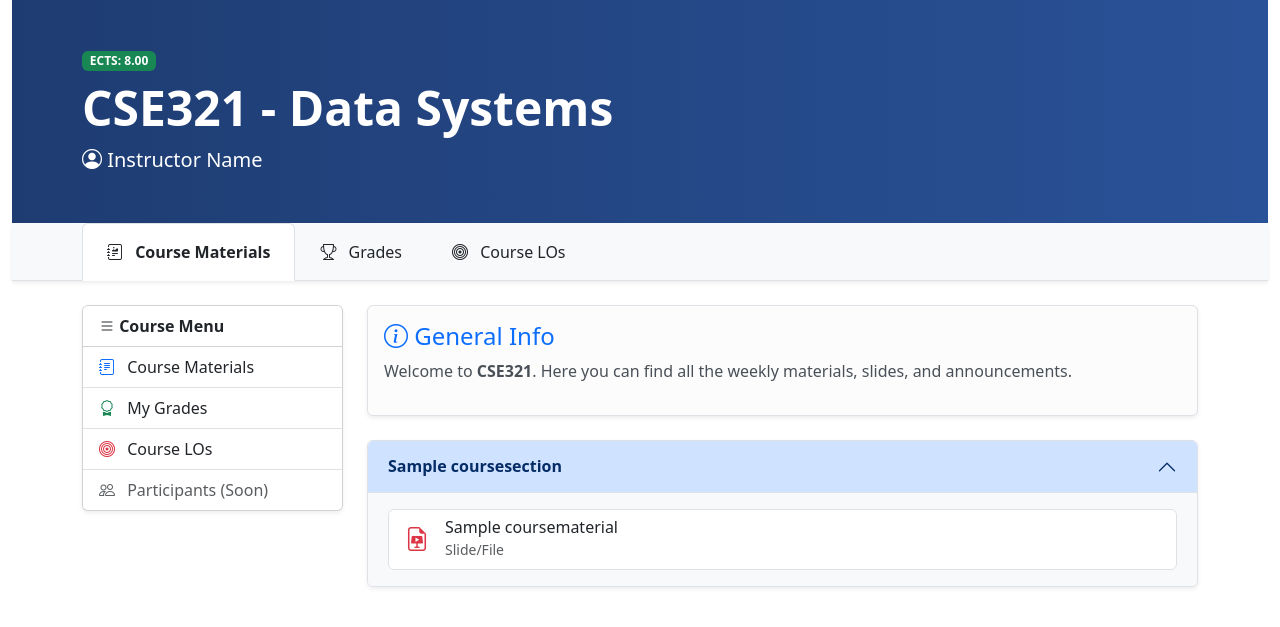
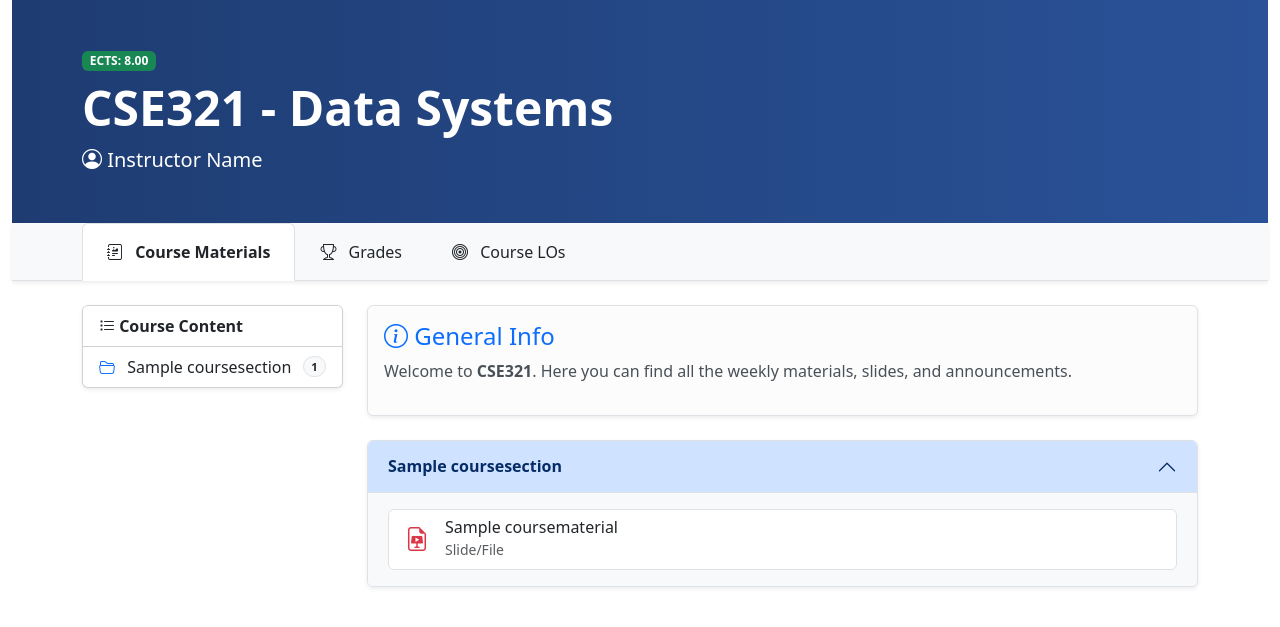
Before and after one commit to Mirket07/Acumie, a Django app: page /courses/1/ in a window 1280 px wide. Shown: the part 57-684 px from the top of the page. Run offline with Django 5.2, Linux system fonts and the light colour scheme; a user stored in the database is signed in; data comes from the database, SQL or seed files in the repository; tables that the repository leaves empty hold one stand-in row (values such as "Sample post"); parts of the project's set-up code (start-up, migrations or seed data) failed here and were passed over.

Commit message:
course menu düzeltildi

```diff
--- a/courses/templates/courses/course_detail.html
+++ b/courses/templates/courses/course_detail.html
@@ -44,21 +44,21 @@
         <div class="col-md-3 d-none d-md-block">
             <div class="card shadow-sm sticky-top" style="top: 20px; z-index: 1;">
                 <div class="card-header bg-white fw-bold">
-                    <i class="bi bi-list"></i> Course Menu
+                    <i class="bi bi-list-task"></i> Course Content
                 </div>
-                <div class="list-group list-group-flush">
-                    <a href="#course-content" class="list-group-item list-group-item-action" onclick="document.getElementById('course-tab').click()">
-                        <i class="bi bi-journal-text me-2 text-primary"></i> Course Materials
-                    </a>
-                    <a href="#grades-content" class="list-group-item list-group-item-action" onclick="document.getElementById('grades-tab').click()">
-                        <i class="bi bi-award me-2 text-success"></i> My Grades
-                    </a>
-                    <a href="#los-content" class="list-group-item list-group-item-action" onclick="document.getElementById('los-tab').click()">
-                        <i class="bi bi-bullseye me-2 text-danger"></i> Course LOs
-                    </a>
-                    <a href="#" class="list-group-item list-group-item-action disabled">
-                        <i class="bi bi-people me-2"></i> Participants (Soon)
-                    </a>
+                <div class="list-group list-group-flush" style="max-height: 70vh; overflow-y: auto;">
+                    {% for section in sections %}
+                        <a href="#"
+                           onclick="goToSection('{{ section.id }}'); return false;"
+                           class="list-group-item list-group-item-action d-flex justify-content-between align-items-center">
+                            <span><i class="bi bi-folder2-open me-2 text-primary"></i> {{ section.title }}</span>
+                            <span class="badge bg-light text-dark border rounded-pill small" style="font-size: 0.7rem;">
+                                {{ section.materials.count }}
+                            </span>
+                        </a>
+                    {% empty %}
+                        <div class="list-group-item text-muted fst-italic">No content sections yet.</div>
+                    {% endfor %}
                 </div>
             </div>
         </div>
@@ -68,6 +68,7 @@
             <div class="tab-content" id="courseTabsContent">
 
                 <div class="tab-pane fade show active" id="course-content" role="tabpanel" aria-labelledby="course-tab">
+
                     <div class="alert alert-light border shadow-sm mb-4">
                         <h4 class="alert-heading text-primary"><i class="bi bi-info-circle"></i> General Info </h4>
                         <p>Welcome to <strong>{{ course.code }}</strong>. Here you can find all the weekly materials, slides, and announcements.</p>
@@ -75,7 +76,7 @@
 
                     <div class="accordion" id="courseAccordion">
                         {% for section in sections %}
-                        <div class="accordion-item mb-3 border shadow-sm rounded overflow-hidden">
+                        <div class="accordion-item mb-3 border shadow-sm rounded overflow-hidden" id="section-{{ section.id }}">
                             <h2 class="accordion-header" id="heading{{ section.id }}">
                                 <button class="accordion-button fw-bold {% if not forloop.first %}collapsed{% endif %}" type="button" data-bs-toggle="collapse" data-bs-target="#collapse{{ section.id }}" aria-expanded="true">
                                     {{ section.title }}
@@ -125,12 +126,10 @@
                                         {% if is_instructor %}
                                             <th>Student</th>
                                         {% endif %}
-
                                         <th>Assessment Item</th>
                                         <th class="text-center">Type</th>
                                         <th class="text-center">Score</th>
                                         <th class="text-center">Status</th>
-
                                         {% if not is_instructor %}
                                             <th class="text-center">Feedback</th>
                                         {% endif %}
@@ -145,24 +144,19 @@
                                                         {{ grade.student.get_full_name|default:grade.student.username }}
                                                     </td>
                                                 {% endif %}
-
                                                 <td>
                                                     <div class="fw-bold">{{ grade.assessment.get_type_display }}</div>
                                                     <small class="text-muted">Weight: {{ grade.assessment.weight_percentage }}%</small>
                                                 </td>
-
                                                 <td class="text-center">
                                                     <span class="badge bg-secondary">{{ grade.assessment.type }}</span>
                                                 </td>
-
                                                 <td class="text-center fw-bold">
                                                     {{ grade.score_percentage }}
                                                 </td>
-
                                                 <td class="text-center">
                                                     <span class="text-muted">-</span>
                                                 </td>
-
                                                 {% if not is_instructor %}
                                                     <td class="text-center">
                                                         {% if grade.assessment.id in requested_assessment_ids %}
@@ -178,7 +172,6 @@
                                                         {% endif %}
                                                     </td>
                                                 {% endif %}
-
                                             </tr>
                                         {% endfor %}
                                     {% else %}
@@ -238,9 +231,9 @@
 </div>
 
 <script>
+// 1. Feedback İsteği Gönderme Scripti
 function sendFeedbackRequest(btn) {
     const url = btn.getAttribute('data-url');
-
     btn.disabled = true;
     btn.innerHTML = '<span class="spinner-border spinner-border-sm" role="status" aria-hidden="true"></span> Sending...';
 
@@ -248,36 +241,27 @@ function sendFeedbackRequest(btn) {
     .then(response => response.json())
     .then(data => {
         const alertContainer = document.getElementById('alert-container');
-
         if (data.status === 'success') {
             btn.className = 'btn btn-sm btn-secondary';
             btn.innerHTML = '<i class="bi bi-check-circle"></i> Requested';
-
             alertContainer.innerHTML = `
                 <div class="alert alert-success alert-dismissible fade show shadow" role="alert">
                     <i class="bi bi-check-circle-fill me-2"></i> ${data.message}
                     <button type="button" class="btn-close" data-bs-dismiss="alert" aria-label="Close"></button>
-                </div>
-            `;
+                </div>`;
         } else {
             btn.disabled = false;
             btn.innerHTML = 'Request';
             btn.className = 'btn btn-sm btn-outline-warning request-btn';
-
             alertContainer.innerHTML = `
                 <div class="alert alert-warning alert-dismissible fade show shadow" role="alert">
                     <i class="bi bi-exclamation-triangle-fill me-2"></i> ${data.message}
                     <button type="button" class="btn-close" data-bs-dismiss="alert" aria-label="Close"></button>
-                </div>
-            `;
+                </div>`;
         }
-
         setTimeout(() => {
             const alertElement = alertContainer.querySelector('.alert');
-            if(alertElement) {
-                const bsAlert = new bootstrap.Alert(alertElement);
-                bsAlert.close();
-            }
+            if(alertElement) new bootstrap.Alert(alertElement).close();
         }, 3000);
     })
     .catch(error => {
@@ -287,6 +271,36 @@ function sendFeedbackRequest(btn) {
         alert('An error occurred. Please try again.');
     });
 }
+
+// 2. Sidebar'dan Haftalara Gitme Scripti (GÜNCELLENDİ)
+function goToSection(sectionId) {
+    // a. Eğer başka sekmedeysek önce Course Materials sekmesini aç
+    const courseTabBtn = document.getElementById('course-tab');
+    if (!courseTabBtn.classList.contains('active')) {
+        const courseTabInstance = new bootstrap.Tab(courseTabBtn);
+        courseTabInstance.show();
+    }
+
+    // b. İlgili akordiyonu bul ve aç (Eğer kapalıysa)
+    const collapseElement = document.getElementById('collapse' + sectionId);
+    if (collapseElement) {
+        // Bootstrap 5 ile collapse instance'ı al veya oluştur
+        const bsCollapse = bootstrap.Collapse.getOrCreateInstance(collapseElement, { toggle: false });
+        bsCollapse.show();
+    }
+
+    // c. Sayfayı o bölüme kaydır
+    setTimeout(() => {
+        const sectionElement = document.getElementById('section-' + sectionId);
+        if(sectionElement) {
+            sectionElement.scrollIntoView({ behavior: 'smooth', block: 'center' });
+
+            // Kullanıcının dikkatini çekmek için kısa süreli highlight efekti (opsiyonel)
+            sectionElement.classList.add('bg-warning', 'bg-opacity-10');
+            setTimeout(() => sectionElement.classList.remove('bg-warning', 'bg-opacity-10'), 1000);
+        }
+    }, 200); // Sekme değişimini beklemek için minik gecikme
+}
 </script>
 
 {% endblock %}
```
